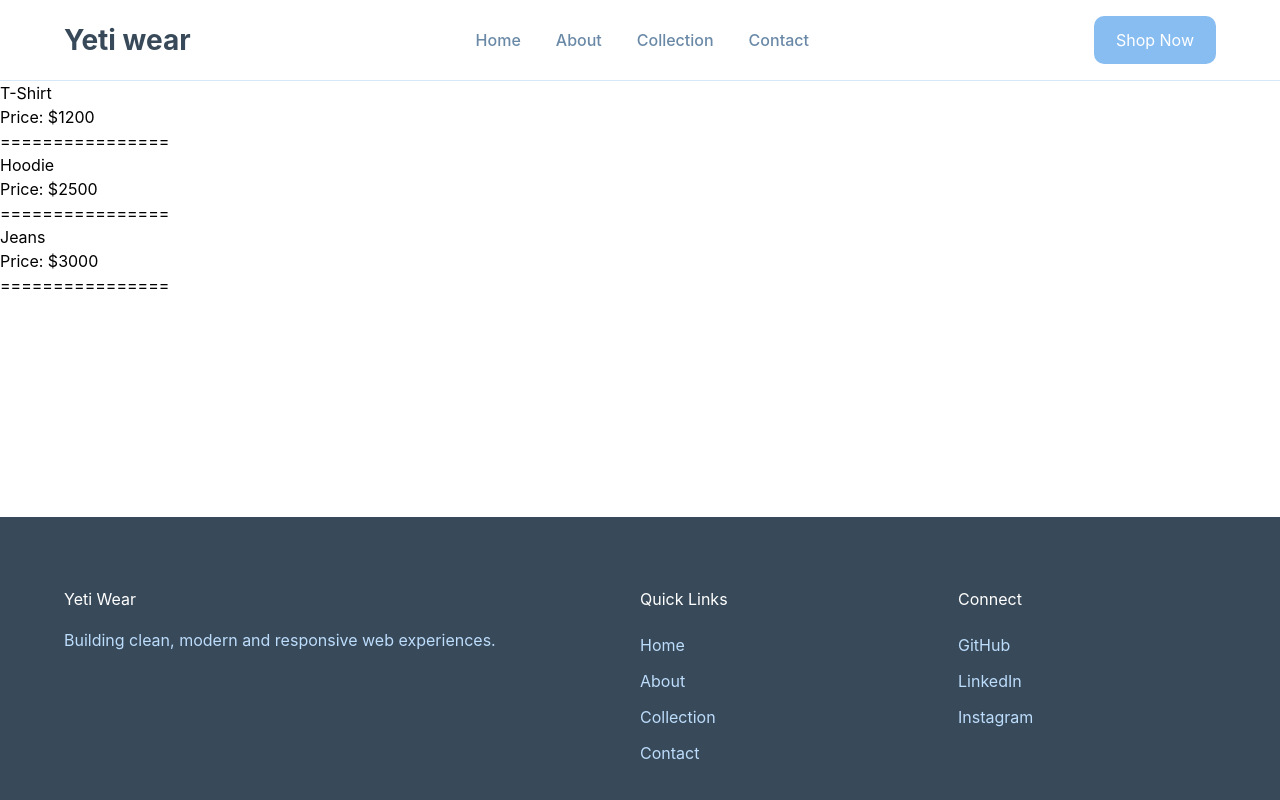
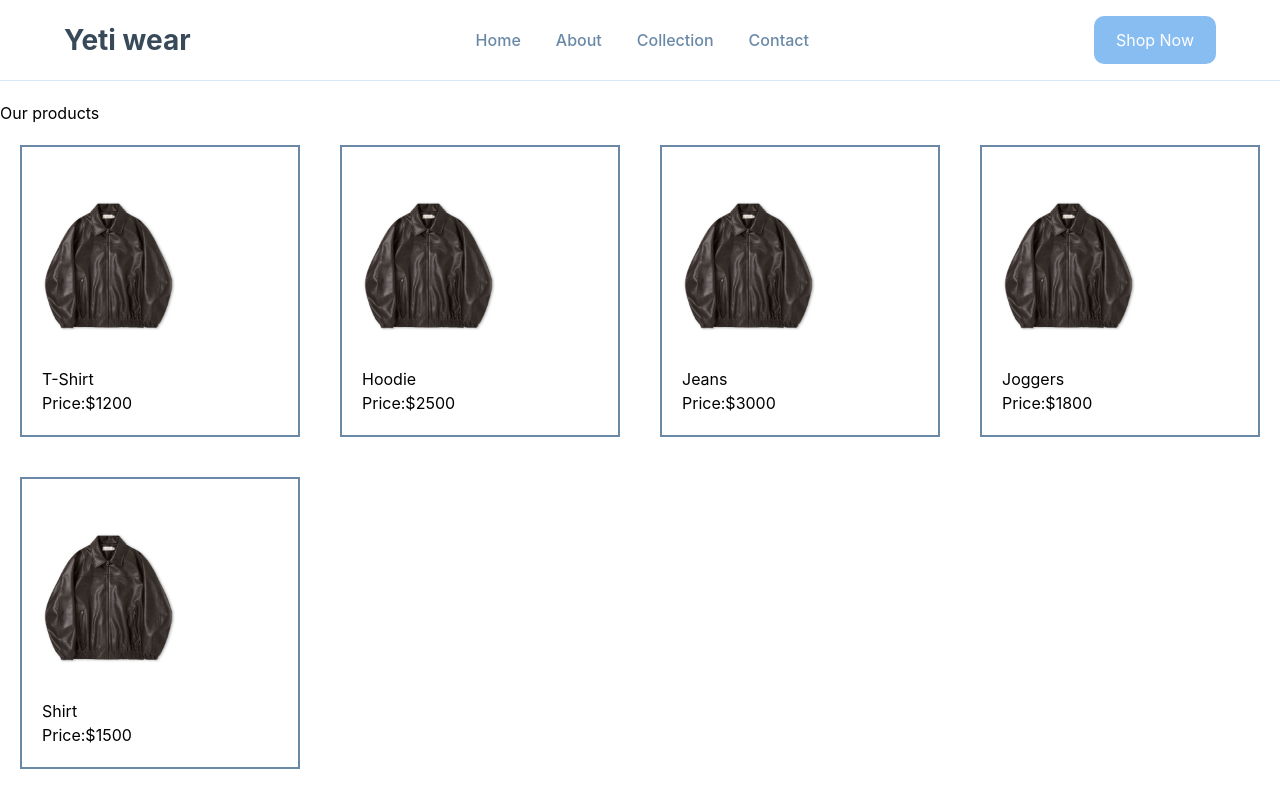
Before and after one commit to lemonhuhh/Learning-React, a React (Vite) app in the folder Frontend-kansa-clo/: page / in a window 1280 px wide. Shown: the top 800 px of the page. Built offline with nearby package versions, Linux system fonts and the light colour scheme.

Commit message:
Learned to reuse component

```diff
--- /dev/null
+++ b/Frontend-kansa-clo/src/components/reusable/Productcard.jsx
@@ -0,0 +1,31 @@
+import React from "react";
+import product from "../../data/data";
+
+function Productcard() {
+  return (
+    <>
+      <div className="grid grid-cols-1 md:grid-cols-4 justify-between ">
+        {product.map((products) => (
+          <div
+            key={products.id}
+            style={{
+              border: "2px solid #6a89a7",
+              padding: "20px",
+              margin: "20px",
+            }}
+          >
+            <img
+              src={products.image}
+              alt={products.name}
+              style={{ height: "200px" }}
+            />
+            <h2>{products.name}</h2>
+            <p>Price:${products.price}</p>
+          </div>
+        ))}
+      </div>
+    </>
+  );
+}
+
+export default Productcard;
--- a/Frontend-kansa-clo/src/components/Footer.css
+++ b/Frontend-kansa-clo/src/css/Footer.css
@@ -1,12 +1,9 @@
 @import "tailwindcss";
 .footer {
   background: #384959;
-
   color: white;
-
   padding: 70px 0 25px;
-
-  margin-top: 220px;
+  margin-top: 100px;
 }
 
 .footer-container {
@@ -18,7 +15,6 @@
 .footer-top {
   display: grid;
   grid-template-columns: 2fr 1fr 1fr;
-
   gap: 60px;
 }
 
@@ -28,7 +24,6 @@
 
 .footer-brand p {
   color: #bdddfc;
-
   line-height: 1.8;
 }
 
@@ -36,7 +31,6 @@
 .footer-social {
   display: flex;
   flex-direction: column;
-
   gap: 12px;
 }
 
@@ -47,9 +41,7 @@
 
 .footer a {
   color: #bdddfc;
-
   text-decoration: none;
-
   transition: 0.3s;
 }
 
@@ -59,20 +51,15 @@
 
 .footer-bottom {
   margin-top: 60px;
-
   padding-top: 20px;
-
   border-top: 1px solid rgba(255, 255, 255, 0.15);
-
   text-align: center;
-
   color: #bdddfc;
 }
 
 @media (max-width: 768px) {
   .footer-top {
     grid-template-columns: 1fr;
-
     gap: 40px;
   }
 }
--- a/Frontend-kansa-clo/src/components/Header.css
+++ b/Frontend-kansa-clo/src/css/Header.css
@@ -17,7 +17,7 @@
 
   background: rgba(255, 255, 255, 0.75);
   backdrop-filter: blur(12px);
-
+  margin-bottom: 20px;
   border-bottom: 1px solid var(--border);
 }
 
--- /dev/null
+++ b/Frontend-kansa-clo/src/data/data.js
@@ -0,0 +1,33 @@
+import jacket from "../products/jacket.jpg"
+
+const product = [
+    { id: 1,
+      name: "T-Shirt",
+      price: 1200,
+      image: jacket,
+    },
+    { id: 2,
+      name: "Hoodie",
+      price: 2500,
+      image: jacket,
+    },
+    { id: 3,
+      name: "Jeans",
+      price: 3000,
+      image: jacket,
+    },
+    {
+      id: 4,
+      name: "Joggers",
+      price: 1800,
+      image: jacket,
+    },
+    {
+      id: 5,
+      name: "Shirt",
+      price: 1500,
+      image: jacket,
+    }
+]
+
+export default product;
--- a/Frontend-kansa-clo/src/main.jsx
+++ b/Frontend-kansa-clo/src/main.jsx
@@ -3,8 +3,8 @@ import { BrowserRouter } from "react-router-dom";
 import "./index.css";
 import App from "./App.jsx";
 import "./test.css";
-import "./components/Header.css";
-import "./components/Footer.css";
+import "./css/Footer.css";
+import "./css/Header.css";
 
 createRoot(document.getElementById("root")).render(
   <BrowserRouter>
--- a/Frontend-kansa-clo/src/pages/Home.jsx
+++ b/Frontend-kansa-clo/src/pages/Home.jsx
@@ -1,6 +1,7 @@
 import React from "react";
 import Header from "../components/Header";
 import Footer from "../components/Footer";
+import Productcard from "../components/reusable/Productcard";
 
 // function Home() {
 //   const products =[
@@ -37,33 +38,60 @@ import Footer from "../components/Footer";
 
 // export default Home;
 
+// function Home() {
+//   const clothes = [
+//     { id: 1,
+//       name: "T-Shirt",
+//       price: 1200,
+//     },
+//     { id: 2,
+//       name: "Hoodie",
+//       price: 2500,
+//     },
+//     { id: 3,
+//       name: "Jeans",
+//       price: 3000,
+//     },
+//     {
+//       id: 4,
+//       name: "Joggers",
+//       price: 1800,
+//     },
+//     {
+//       id: 5,
+//       name: "Shirt",
+//       price: 1500,
+//     }
+//   ];
+
+//   return (
+//     <div className="products">
+//       <div className="product-box">
+//       <h1>Our Products</h1>
+//       {clothes.map((cloth) => (
+//         <div key={cloth.id}>
+//           <h2>{cloth.name}</h2>
+//           <p>Price: ${cloth.price}</p>
+//         </div>
+
+//       ))}
+//       </div>
+//     </div>
+//   );
+// }
+
+// export default Home;
 
 function Home() {
-  const clothes = [
-    { id: 1,
-      name: "T-Shirt",
-      price: 1200,
-    },
-    { id: 2,
-      name: "Hoodie",
-      price: 2500,
-    },
-    { id: 3,
-      name: "Jeans",
-      price: 3000,
-    },
-  ];
-
   return (
-    <div>
-      {clothes.map((cloth) => (
-        <div key={cloth.id}>
-          <h2>{cloth.name}</h2>
-          <p>Price: ${cloth.price}</p>
-          <p>================</p>
-        </div>
-      ))}
-    </div>
+    <>
+      <div>
+        <h1>Our products</h1>
+      </div>
+      <div>
+        <Productcard />
+      </div>
+    </>
   );
 }
 
--- a/Frontend-kansa-clo/src/test.css
+++ b/Frontend-kansa-clo/src/test.css
@@ -1,4 +1,23 @@
-@import "tailwindcss";
-.sec{
-    color: brown;
+:root {
+  --bg: #f7fafd;
+  --surface: #bdddfc;
+  --primary: #88bdf2;
+  --secondary: #6a89a7;
+  --dark: #384959;
+  --border: #d6e8f8;
 }
+.products{
+    display: flex;
+    justify-content: center;
+    align-items: center;
+}
+
+.product-box{
+    display: flex;
+    flex-direction: column;
+    padding: 20px;
+    flex-wrap: wrap;
+    gap: 20px;
+    justify-content: center;
+    border: 1px solid var(--secondary);
+}
```
Also changed, not shown: Frontend-kansa-clo/src/products/jacket.jpg (added).
